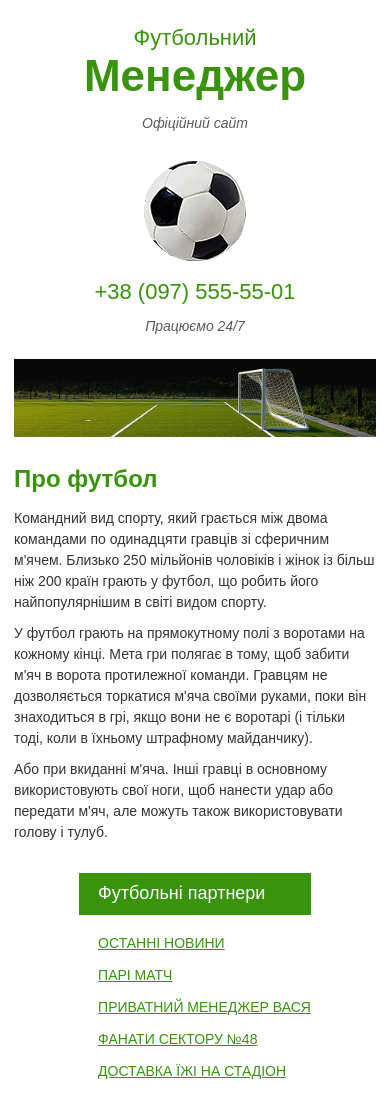
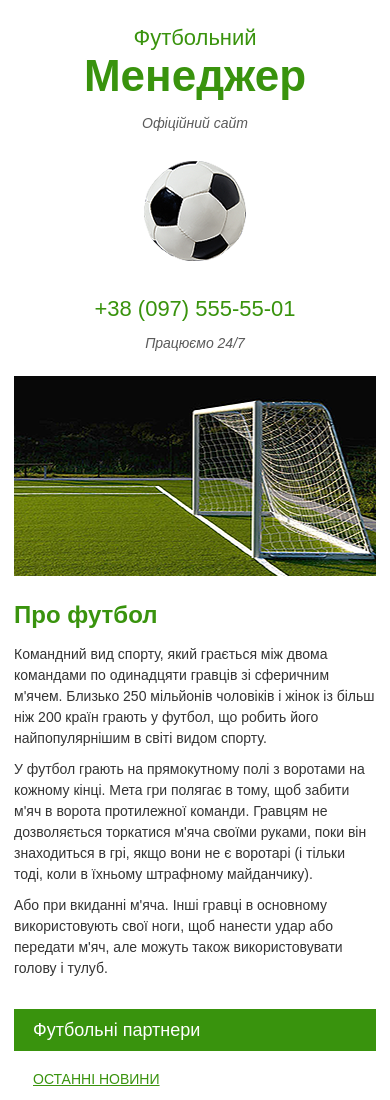
Before and after one commit to Sorokovsky/football, a plain HTML site: page index.html in a window 390 px wide. Shown: the top 1100 px of the page. Drawn offline with Linux system fonts and the light colour scheme.

Commit message:
adaptive

```diff
--- a/style.css
+++ b/style.css
@@ -1,9 +1,16 @@
 * {
   margin: 0;
 }
+html{
+  font-size: 1px;
+}
 .image {
   width: 100%;
-  height: auto;
+  min-height: 200rem;
+}
+.image img{
+  min-height:200rem;
+  object-position: 70% center;
 }
 img{
   width: 100%;
@@ -35,17 +42,16 @@ li {
 body {
   background: #8dc63f;
   font-family: Arial, sans-serif;
-  font-size: 14px;
 }
 
 ._container {
-  max-width: 960px;
+  max-width: 960rem;
   margin: 0 auto;
   background: #ffffff;
-  padding: 0 14px;
+  padding: 0 14rem;
 }
 .header {
-  padding: 25px 14px;
+  padding: 25rem 14rem;
   display: flex;
   flex-wrap: wrap;
   align-items: flex-start;
@@ -55,7 +61,7 @@ body {
 .header__left {
   display: flex;
   align-items: center;
-  gap: 30px;
+  gap: 30rem;
 }
 
 .header__left span {
@@ -63,108 +69,116 @@ body {
 }
 
 .header__title  {
-  font-size: 22px;
-  margin-bottom: 14px;
+  font-size: 22rem;
+  margin-bottom: 14rem;
   color: #39930d;
 }
 
 .header__call {
   display: block;
   color: #39930d;
-  font-size: 22px;
+  font-size: 22rem;
   font-style: normal;
-  margin-bottom: 13px;
+  margin-bottom: 13rem;
 }
 
 .header__sub {
   font-style: italic;
-  font-size: 14px;
+  font-size: 14rem;
   color: #5a5a5a;
 }
 
 .header__big {
-  font-size: 44px;
+  font-size: 44rem;
   font-weight: bold;
 }
 .header__right{
   text-align: right;
 }
 .header__image {
-  max-width: 102px;
+  max-width: 102rem;
   height: auto;
   overflow: hidden;
 }
 
 .about {
-  padding: 25px 0;
-  padding-bottom: 44px;
+  padding: 25rem 0;
+  padding-bottom: 44rem;
   display: flex;
   align-items: flex-start;
   justify-content: space-between;
-  flex-wrap: wrap;
+  flex-wrap: nowrap;
 }
 
 .about__left {
-  max-width: 599px;
+  max-width: 599rem;
   flex: 1 1 auto;
 }
 
 
 .about__right{
-  max-width: 300px;
+  max-width: 300rem;
   flex: 0 0 100%;
 }
 .about__left p{
-  font-size: 14px;
+  font-size: 14rem;
   color: #343434;
-  line-height: 21px;
+  line-height: 1.5em;
 }
 h1.about__title {
-  margin-bottom: 15px;
-  font-size: 24px;
+  margin-bottom: 15rem;
+  font-size: 24rem;
   font-weight: bold;
   color: #39930d;
 }
 .about__left p:not(:last-child) {
-  margin-bottom: 10px;
+  margin-bottom: 10rem;
 }
 
 .about__name {
   background: #39930d;
   color: #fff;
-  font-size: 18px;
-  margin-bottom: 20px;
-  padding: 10.5px 19px;
+  font-size: 18rem;
+  margin-bottom: 20rem;
+  padding: 10.5rem 19rem;
 }
 
 .about__list {
-  padding-left: 19px;
+  padding-left: 19rem;
 }
 
 .about__item:not(:first-child) {
-  margin-top: 16px;
+  margin-top: 16rem;
 }
 
 .about__item a {
   text-decoration: underline;
   text-transform: uppercase;
   color: #39930d;
+  font-size: 14rem;
   transition: .3s all linear;
 }
 .about__item a:hover{
   text-decoration: none;
 }
 .footer {
-  padding:14px 14px;
+  padding:14rem 14rem;
   background: #39930d;
   color: #fff;
+  font-size: 14em;
 }
 
-@media (max-width: 886px) {
+@media (max-width: 826px) {
   .about {
     flex-direction: column;
-    align-items: center;
-    gap: 30px;
+    gap: 30rem;
+    flex-wrap: wrap;
+  }
+  .about__right{
+    flex: 1 0 100%;
+    max-width: 100%;
+    width: 100%;
+    flex-basis: 100%;
   }
 }
 
@@ -181,6 +195,6 @@ h1.about__title {
   }
 
   .header__image {
-    margin-bottom: 15px;
+    margin-bottom: 35rem;
   }
 }
```
